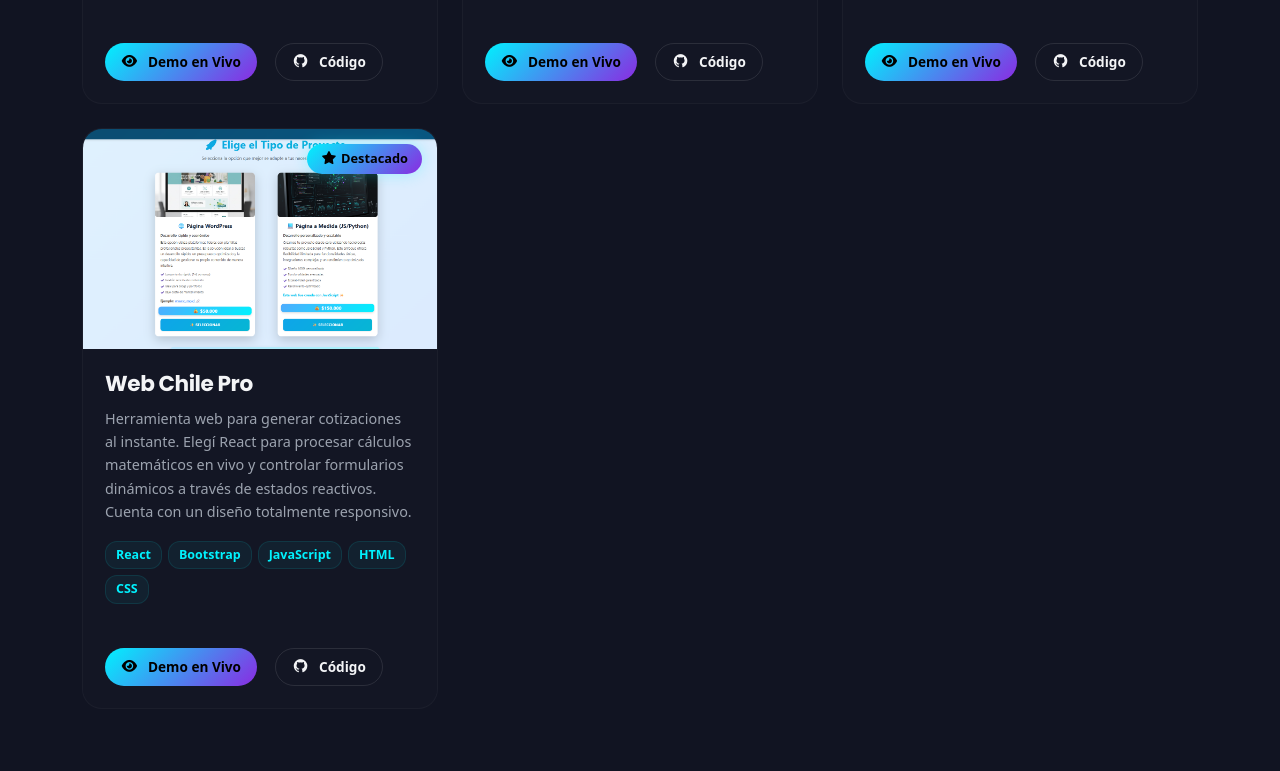
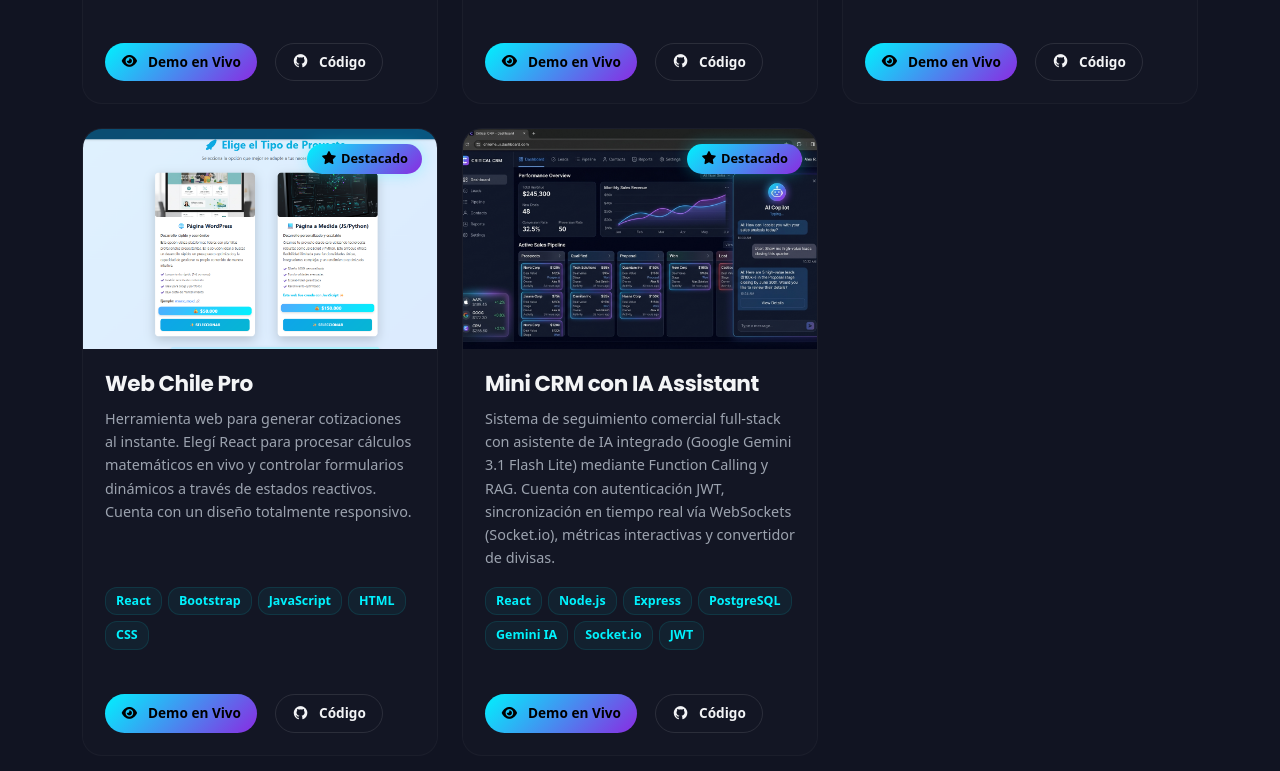
Before and after one commit to rasoh2/portafolio, a React (Vite) app: page / in a window 1280 px wide. Shown: the part 4145-4916 px from the top of the page. Built offline with nearby package versions, Linux system fonts and the light colour scheme.

Commit message:
feat: agregar proyecto Mini CRM con IA Assistant al portafolio

```diff
--- a/src/data/projects.js
+++ b/src/data/projects.js
@@ -2,6 +2,7 @@
 import proyecto2 from "../assets/proyecto2.png";
 import proyecto3 from "../assets/proyecto3.png";
 import proyecto4 from "../assets/proyecto4.png";
+import proyecto5 from "../assets/proyecto5.png";
 
 export const PROJECTS_DATA = [
   {
@@ -52,6 +53,18 @@
     repoUrl: "https://github.com/rasoh2/webChilePro",
     featured: true,
   },
+  {
+    id: 5,
+    title: "Mini CRM con IA Assistant",
+    category: "Full-Stack",
+    description:
+      "Sistema de seguimiento comercial full-stack con asistente de IA integrado (Google Gemini 3.1 Flash Lite) mediante Function Calling y RAG. Cuenta con autenticación JWT, sincronización en tiempo real vía WebSockets (Socket.io), métricas interactivas y convertidor de divisas.",
+    image: proyecto5,
+    technologies: ["React", "Node.js", "Express", "PostgreSQL", "Gemini IA", "Socket.io", "JWT"],
+    demoUrl: "https://crm-ia-assistant.netlify.app/",
+    repoUrl: "https://github.com/rasoh2",
+    featured: true,
+  },
 ];
 
 export const FILTER_CATEGORIES = ["Todos", "React", "Vue.js", "Full-Stack"];
```
Also changed, not shown: src/assets/proyecto5.png.
